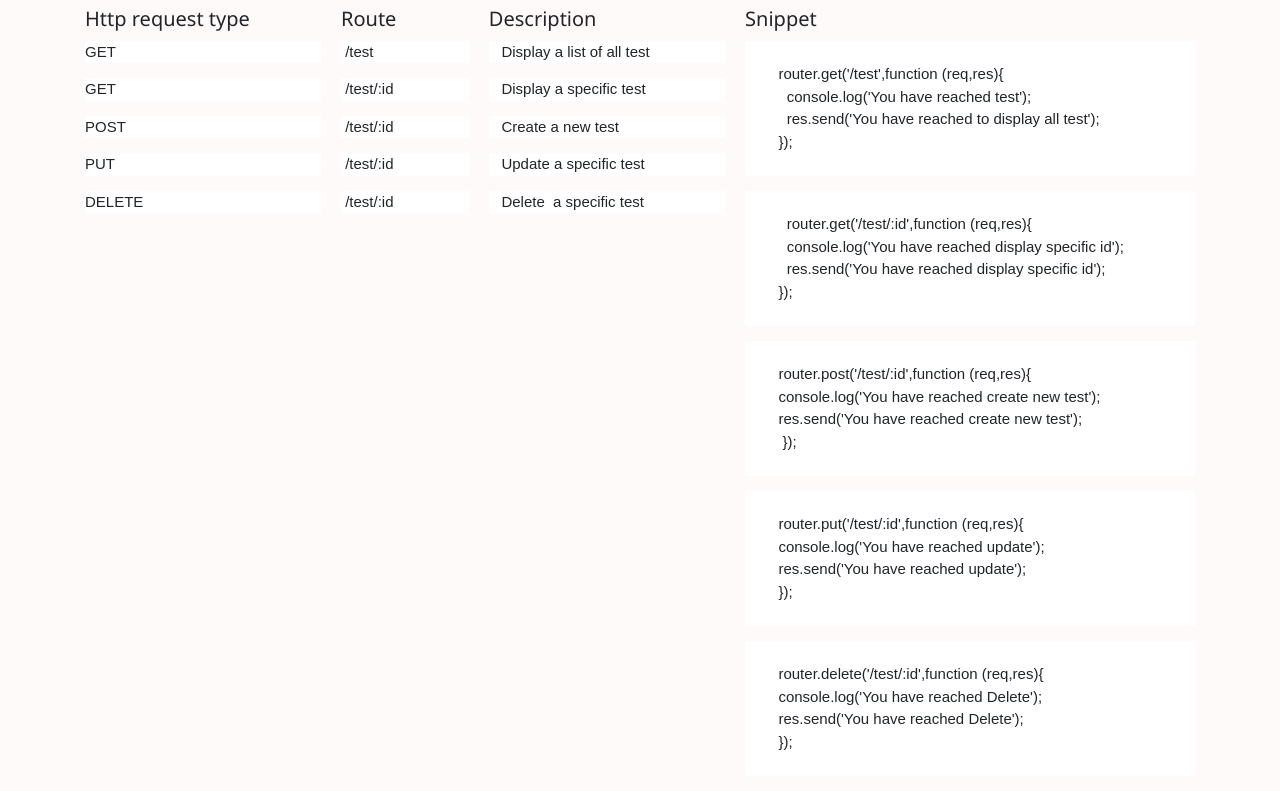
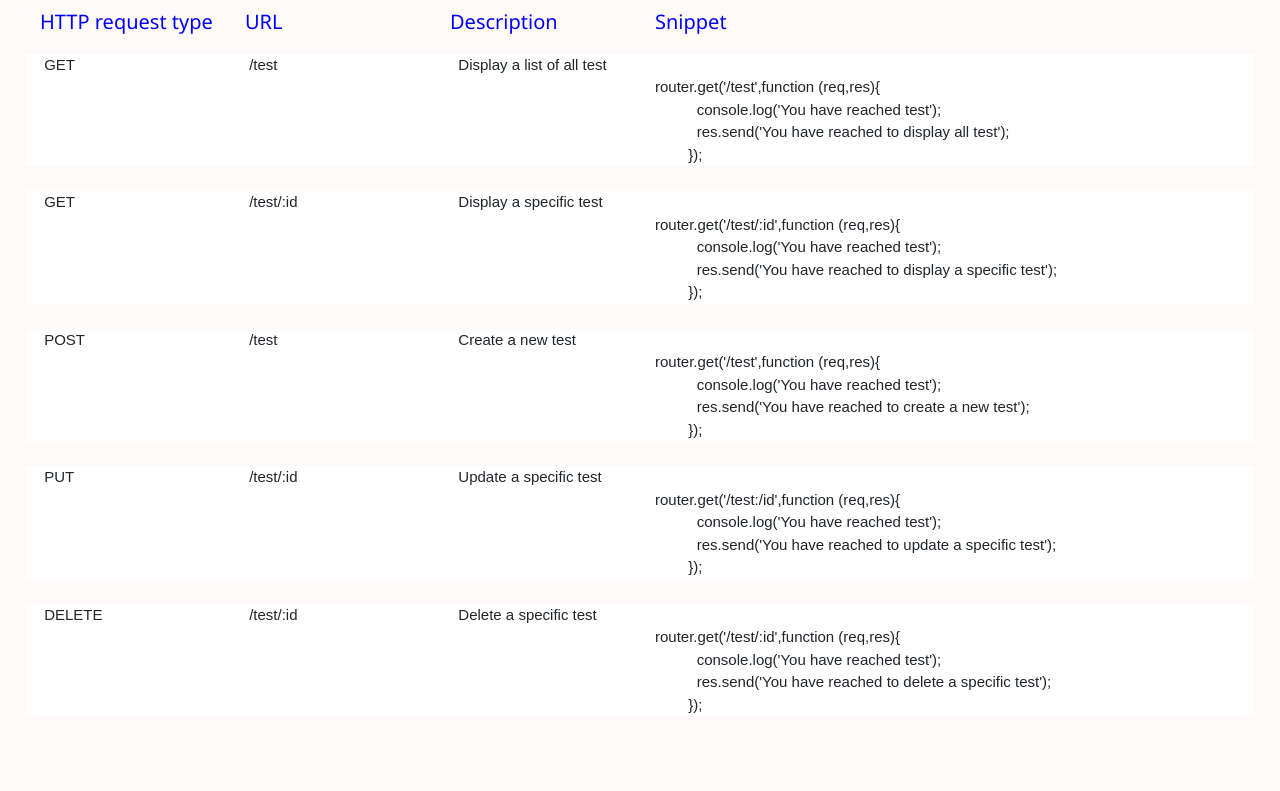
Before and after one commit to arunkumar413/expRESTular, a plain HTML site: page expresstular.html in a window 1280 px wide. Shown: the part 122-913 px from the top of the page. After the commit the page ends 863 px from the top, so only its background shows below. Drawn offline with nearby package versions, Linux system fonts and the light colour scheme.

Commit message:
changed the layout using boootstrap grid

```diff
--- a/expresstular.html
+++ b/expresstular.html
@@ -15,81 +15,77 @@
 </head>
 <body>
 
-<div class= 'container'>
-    <div class="title">
-        <h1> ExpRESTular </h1>
-    </div>
+<div class = 'container-fluid'>
+<div class='page-header col-lg-12'>
+<h2 class='col-lg-12'> ExpRESTular </h2>
+</div>
+<input class = 'col-lg-12 form-control' v-model='message' placeholder="products">
 
-    <div class = "input">
-        <input type = 'text' v-model="message" class="form-control" placeholder="products">
-    </div>
+<div class = 'row'>
+<h4 class='col-lg-2'> HTTP request type </h4>
+<h4 class="col-lg-2"> URL </h4>
+<h4 class = 'col-lg-2'> Description </h4>
+<h4 class = 'col-lg-2'> Snippet </h4>
 
-    <div class='req_type'>
-        <h4>Http request type</h4>
-        <p>GET</p>
-        <p>GET</p>
-        <p>POST</p>
-        <p>PUT</p>
-        <p>DELETE</p>
-    </div>
+</div>
+
+<div class = 'row'>
+<p class='col-lg-2'> GET</p>
+<p class="col-lg-2"> /{{message}} </p>
+<p class ='col-lg-2'>  Display a list of all {{message}} </p>
+<p class='code col-lg-6'>
+router.get('/{{message}}',function (req,res){
+          console.log('You have reached test');
+          res.send('You have reached to display all {{message}}');
+        });</p>
+</div>
 
 
-    <div class = 'urls'>
-        <h4>Route</h4>
-        <p class="url"> /{{message}} </p>
-        <p class="url"> /{{message}}/:id </p>
-        <p class="url"> /{{message}}/:id </p>
-        <p class="url"> /{{message}}/:id </p>
-        <p class="url"> /{{message}}/:id </p>
-    </div>
+<div class = 'row'>
+<p class='col-lg-2'> GET</p>
+<p class="col-lg-2"> /{{message}}/:id </p>
+<p class ='col-lg-2'>  Display a specific {{message}} </p>
+<p class=' code col-lg-6'>
+router.get('/{{message}}/:id',function (req,res){
+          console.log('You have reached {{message}}');
+          res.send('You have reached to display a specific {{message}}');
+        });</p>
+</div>
 
-    <div class = 'desc'>
-        <h4> Description </h4>
-        <p>   Display a list of all {{message}} </p>
-        <p>   Display a specific {{message}} </p>
-        <p>   Create a new {{message}} </p>
-        <p>   Update a specific {{message}} </p>
-        <p>   Delete  a specific {{message}} </p>
-    </div>
-
-    <div class = 'routes'>
-        <h4> Snippet </h4>
-        <p>
-        router.get('/{{message}}',function (req,res){
+<div class = 'row'>
+<p class=' col-lg-2'> POST</p>
+<p class="col-lg-2"> /{{message}} </p>
+<p class ='col-lg-2'>  Create a new {{message}} </p>
+<p class='code col-lg-6'>
+router.get('/{{message}}',function (req,res){
           console.log('You have reached test');
-          res.send('You have reached to display all {{message}}');
-        });
-        </p>
-        <p>
-          router.get('/{{message}}/:id',function (req,res){
-          console.log('You have reached display specific id');
-          res.send('You have reached display specific id');
-        });
-        </p>
-
-        <p>
-        router.post('/{{message}}/:id',function (req,res){
-        console.log('You have reached create new {{message}}');
-        res.send('You have reached create new {{message}}');
-         });
-        </p>
+          res.send('You have reached to create a new {{message}}');
+        });</p>
+</div>
 
 
-        <p>
-        router.put('/{{message}}/:id',function (req,res){
-        console.log('You have reached update');
-        res.send('You have reached update');
-        });
-        </p>
+<div class = 'row'>
+<p class=' col-lg-2'> PUT</p>
+<p class="col-lg-2"> /{{message}}/:id </p>
+<p class ='col-lg-2'>  Update a specific {{message}} </p>
+<p class='code col-lg-6'>
+router.get('/{{message}}:/id',function (req,res){
+          console.log('You have reached test');
+          res.send('You have reached to update a specific {{message}}');
+        });</p>
+</div>
 
-        <p>
-        router.delete('/{{message}}/:id',function (req,res){
-        console.log('You have reached Delete');
-        res.send('You have reached Delete');
-        });
-        </p>
+<div class = 'row'>
+<p class=' col-lg-2'> DELETE</p>
+<p class="col-lg-2"> /{{message}}/:id </p>
+<p class ='col-lg-2'>  Delete a specific {{message}} </p>
+<p class='code  col-lg-6'>
+router.get('/{{message}}/:id',function (req,res){
+          console.log('You have reached test');
+          res.send('You have reached to delete a specific {{message}}');
+        });</p>
+</div>
 
-    </div>
 
 </div>
 
--- a/gen.css
+++ b/gen.css
@@ -1,8 +1,9 @@
-.container p{
+p{
     border-radius: 1px;
     background-color: white;
     font-family: sans-serif;
     white-space: pre-wrap;
+    b
     }
 
     body{
@@ -10,21 +11,15 @@
         padding-top: 20px;
     }
 
-    .container{
-        display:grid;
-        grid-template-columns: auto auto auto auto;
-        grid-column-gap: 20px;
-    }
+
+h2,h4{color:blue;}
+
+.row:hover{
+border-left: green 5px solid;
+}
 
 
-    .container > .input{
-        grid-column: 1/5;
-    }
+.row{
+    margin: 10px;
 
-    .container > .title{
-        grid-column: 1/5;
-    }
-
-    p:hover{
-    	box-shadow: 2px 2px 2px gray;
-    }
+}
--- a/gen.js
+++ b/gen.js
@@ -3,7 +3,7 @@ $(document).ready(execute);
 
 function execute(){
 const app = new Vue({
-  el: '.container',
+  el: '.container-fluid',
   data: {
     message: 'test'
   }
```
